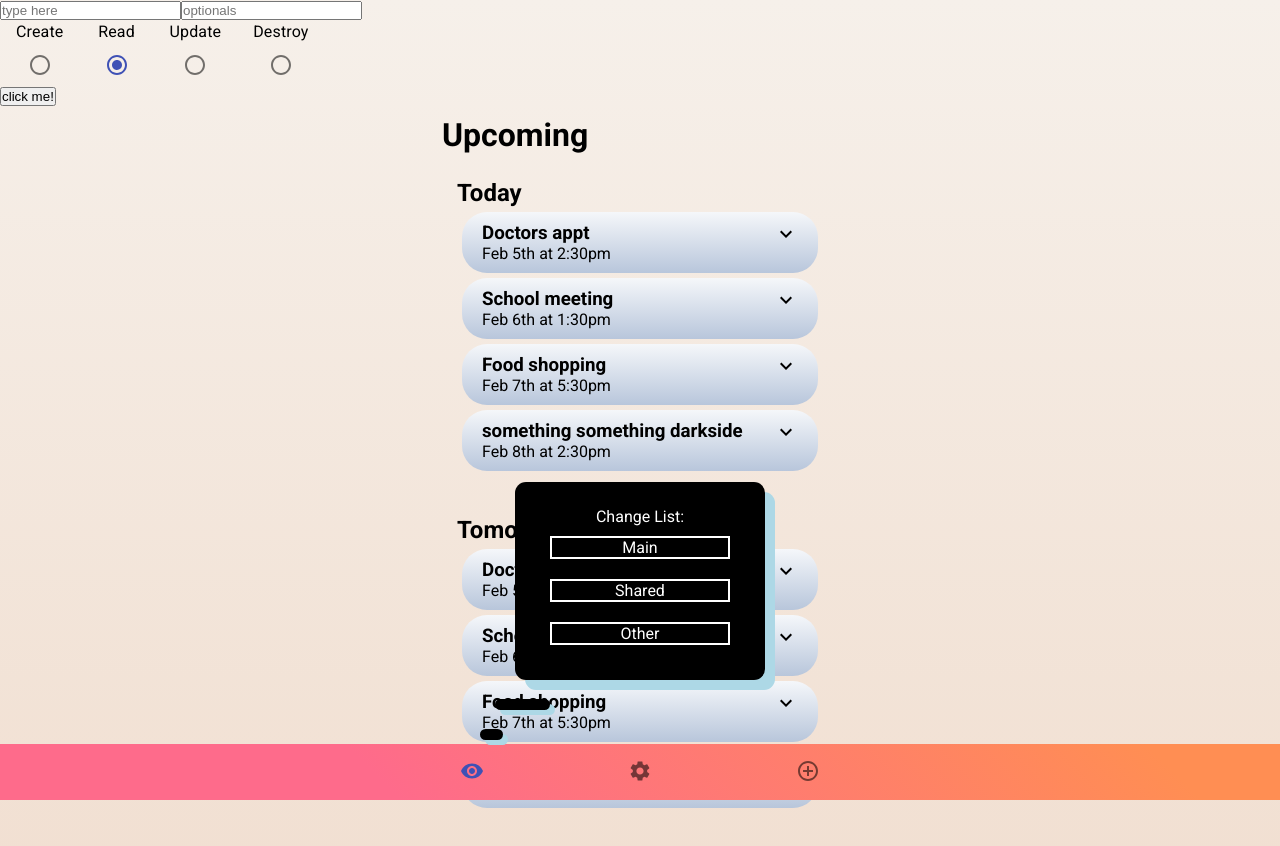
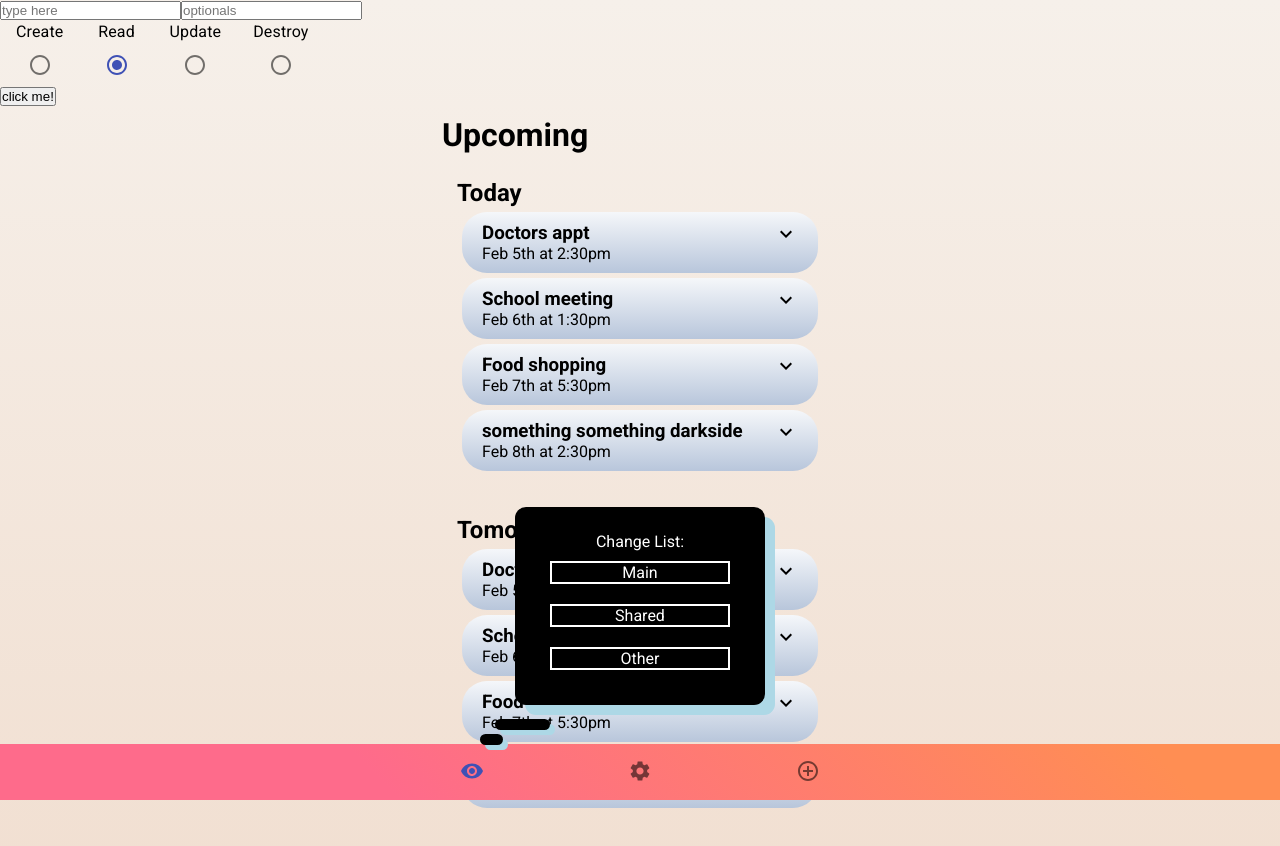
Before and after one commit to indomie858/todolist-react, a React (Create React App) app: page / in a window 1280 px wide. Both pictures are taken after a click on the button 472 px from the left and 772 px from the top of the page. Shown: the top 846 px of the page. Built offline with nearby package versions, Linux system fonts and the light colour scheme.

Commit message:
made the bubbles look a little better

```diff
--- a/src/index.css
+++ b/src/index.css
@@ -111,7 +111,7 @@ body {
   background:black;
   width: 250px;
   position: absolute;
-  bottom: 120px;
+  bottom: 95px;
   left: 50%;
   transform: translate(-50%);
   padding: 25px;
@@ -135,7 +135,7 @@ body {
   background-color: black;
   position: fixed;
   display: block;
-  bottom: 90px;
+  bottom: 70px;
   box-shadow: 5px 5px lightblue;
 }
 
@@ -154,7 +154,7 @@ body {
   background-color: black;
   position: fixed;
   display: block;
-  bottom: 60px;
+  bottom: 55px;
   box-shadow: 5px 5px lightblue;
 }
 
```
